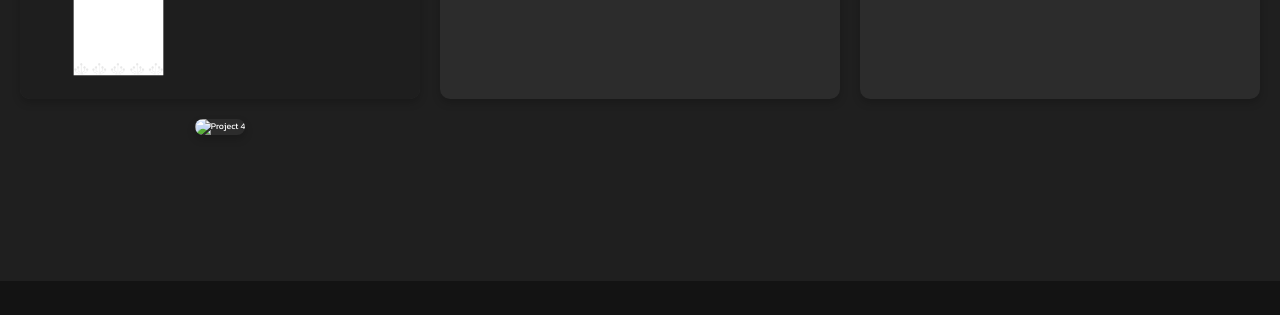
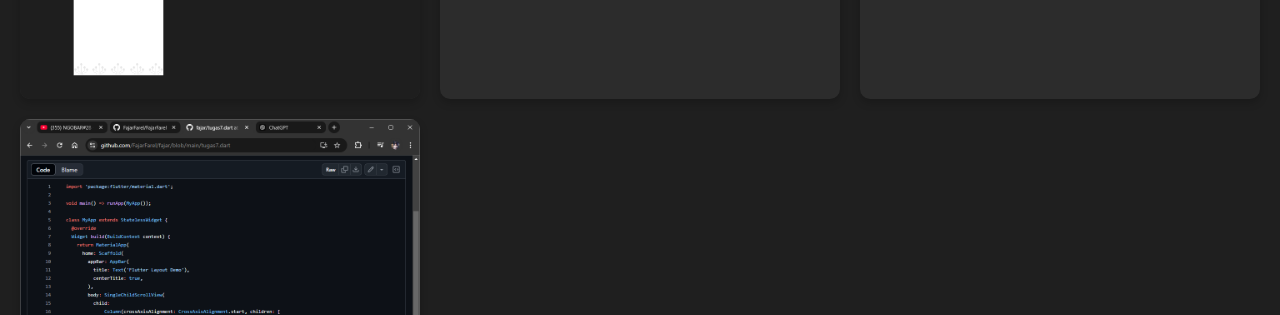
Before and after one commit to FajarFarel/portofolio, a plain HTML site: page index.html in a window 1280 px wide. Shown: the part 3820-4135 px from the top of the page. Drawn offline with nearby package versions, Linux system fonts and the light colour scheme.

Commit message:
first commit

```diff
--- a/index.html
+++ b/index.html
@@ -153,7 +153,7 @@
                         </div>
                         <div>
                             <div class="portfolio-item">
-                                <img src="img/" alt="Project 4">
+                                <img src="img/image4.png" alt="Project 4">
                         </div>
                     </div>
                 </section>
```
Also changed, not shown: img/image4.png (added).
